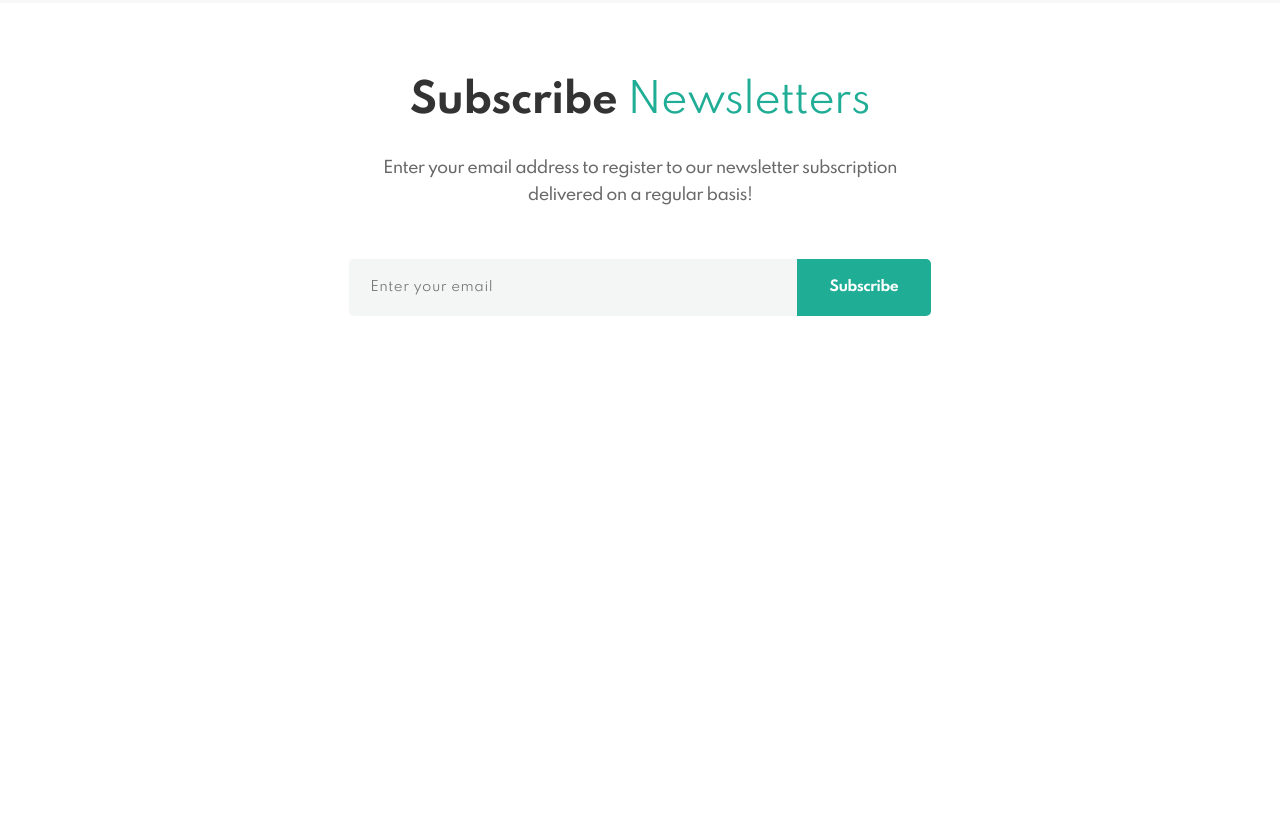
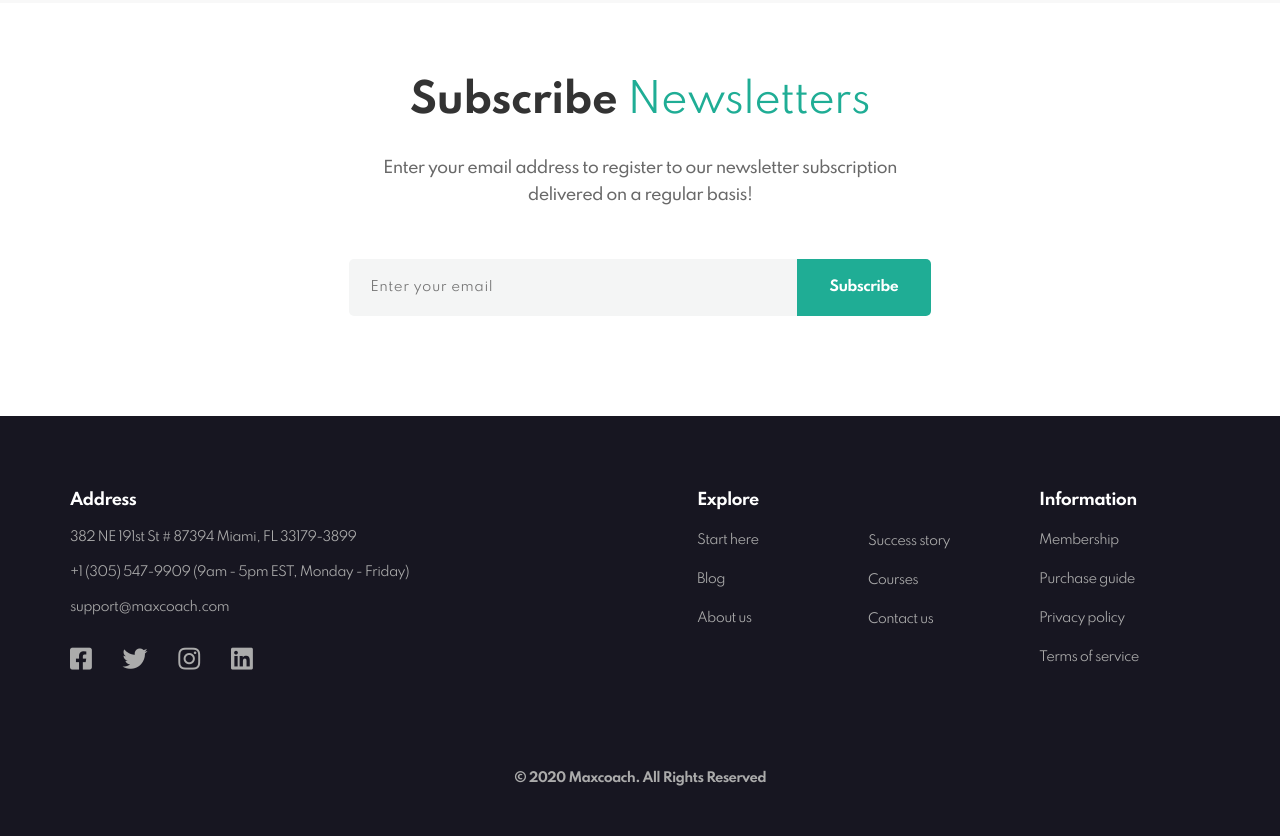
Before and after one commit to tommasofiglia/proj-html-vuejs, a plain HTML site: page index.html in a window 1280 px wide. Shown: the part 5080-5916 px from the top of the page. Before the commit the page ends 5496 px from the top, so only its background shows below. Drawn offline with nearby package versions, Linux system fonts and the light colour scheme.

Commit message:
Footer completed (with js)

```diff
--- a/assets/css/style.css
+++ b/assets/css/style.css
@@ -144,6 +144,10 @@
   padding-top: 110px;
 }
 
+.pb-50{
+  padding-bottom: 50px;
+}
+
 .pb-85{
   padding-bottom: 85px;
 }
@@ -154,6 +158,10 @@
 
 .pb-115{
   padding-bottom: 115px;
+}
+
+.fs-13{
+  font-size: 13px;
 }
 
 .fs-14{
@@ -182,6 +190,10 @@
 
 .grey{
   color: #696969;
+}
+
+.clear_grey{
+  color: #ababab;
 }
 
 .uppercase{
@@ -760,7 +772,67 @@ nav{
   background-color: #3f3a64;
 }
 
-/* Section with newsletters */
+/* Footer */
+
+footer{
+  background-color: #171621;
+}
+
+footer .first_row{
+  width: 55%;
+}
+
+footer .second_row , footer .third_row , footer .fourth_row{
+  width: calc(45%/3);
+}
+
+footer .first_row li:first-of-type {
+  color: white;
+  font-weight: 600;
+  font-size: 16px;
+}
+
+footer .first_row li:last-of-type{
+  cursor: pointer;
+  transition: color 0.3s ease;
+}
+
+footer .first_row li:last-of-type:hover{
+  color: #1fad95;
+}
+
+footer .second_row li:first-of-type a , footer .third_row li:first-of-type a , footer .fourth_row li:first-of-type a{
+  cursor: context-menu;
+  color: white;
+  font-weight: 600;
+  font-size: 16px;
+}
+
+footer .third_row ul{
+  padding-top: 20px;
+}
+
+footer .second_row li:hover:not(first-of-type) , footer .third_row li:hover:not(first-of-type) , footer .fourth_row li:hover:not(first-of-type){
+  color: #1fad95;
+}
+
+footer .second_row li , footer .third_row li , footer .fourth_row li{
+  transition: color 0.3s ease;
+  width: max-content;
+}
+
+footer .social a{
+  font-size: 25px;
+  margin-right: 28px;
+  transition: color 0.4s ease;
+}
+
+footer .social a:hover{
+  color: white;
+}
+
+
+
 /********************************
 MEDIAQUERIES
 *******************************/
--- a/assets/js/main.js
+++ b/assets/js/main.js
@@ -119,6 +119,31 @@ let app = new Vue({
         views: "397"
       }
     ],
+    addressInfos:[
+      "Address",
+      "382 NE 191st St # 87394 Miami, FL 33179-3899",
+      "+1 (305) 547-9909 (9am - 5pm EST, Monday - Friday)",
+      "support@maxcoach.com"
+    ],
+    secondRowLinks:[
+      "Explore",
+      "Start here",
+      "Blog",
+      "About us"
+    ],
+    thirdRowLinks:[
+      "",
+      "Success story",
+      "Courses",
+      "Contact us"
+    ],
+    fourthRowLinks:[
+      "Information",
+      "Membership",
+      "Purchase guide",
+      "Privacy policy",
+      "Terms of service"
+    ],
     counterDots: "",
     positionDotHorizontal: 0,
     positionDotVertical: 0
--- a/index.html
+++ b/index.html
@@ -229,10 +229,12 @@
           <div class="newsletter_container">
             <h2 class="almost-black fs-40 capitalize text-center mb-30 pt-75">subscribe <span class="aqua-green fw-400">newsletters</span></h2>
             <h4 class="grey fw-500 mb-50 text-center">Enter your email address to register to our newsletter subscription delivered on a regular basis!</h4>
+
             <div class="d-flex pb-100">
               <input type="text" placeholder="Enter your email" class="almost-black">
               <div class="button fw-600 capitalize text-center fs-14">subscribe</div>
             </div>
+
           </div>
 
         </section>
@@ -242,6 +244,53 @@
 
       <!-- Footer's start -->
       <footer>
+        <div class="container pt-75 pb-85">
+          <div class="d-flex">
+
+            <div class="first_row inline-block">
+              <ul>
+                <li class="clear_grey fs-13 mb-20" v-for="info in addressInfos">
+                  {{info}}
+                </li>
+              </ul>
+
+              <div class="social clear_grey mt-30">
+                <a href=""><i class="fab fa-facebook-square"></i></a>
+                <a href=""><i class="fab fa-twitter"></i></a>
+                <a href=""><i class="fab fa-instagram"></i></a>
+                <a href=""><i class="fab fa-linkedin"></i></a>
+              </div>
+
+            </div>
+
+            <div class="second_row inline-block">
+              <ul>
+                <li class="clear_grey mb-20" v-for="link in secondRowLinks">
+                  <a href="" class="fs-13">{{link}}</a>
+                </li>
+              </ul>
+            </div>
+
+            <div class="third_row inline-block">
+              <ul>
+                <li class="clear_grey mb-20" v-for="link in thirdRowLinks">
+                  <a href="" class="fs-13">{{link}}</a>
+                </li>
+              </ul>
+            </div>
+
+            <div class="fourth_row inline-block">
+              <ul>
+                <li class="clear_grey mb-20" v-for="link in fourthRowLinks">
+                  <a href="" class="fs-13">{{link}}</a>
+                </li>
+              </ul>
+            </div>
+
+          </div>
+        </div>
+
+        <p class="clear_grey text-center fs-13 fw-600 pb-50">&copy 2020 Maxcoach. All Rights Reserved </p>
 
       </footer>
       <!-- Footer's end -->
```
